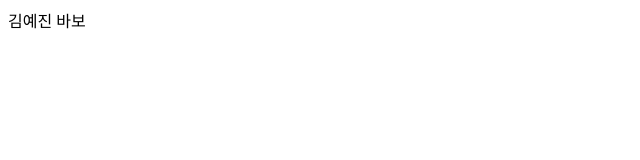
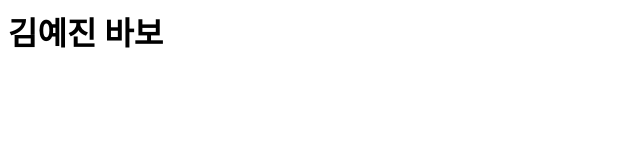
Before and after one commit to jihoon3602/jihoon3602.github.io, a plain HTML site: page index.html in a window 1280 px wide. Shown: the whole page, without its empty margins (0-640 px from the left). Drawn offline with Linux system fonts and the light colour scheme.

Commit message:
Update index.html

```diff
--- a/index.html
+++ b/index.html
@@ -1,5 +1,5 @@
 <html>
 	<body>
-		김예진 바보
+		<h1>김예진 바보</h1>
 	</body>
 </html>
```
